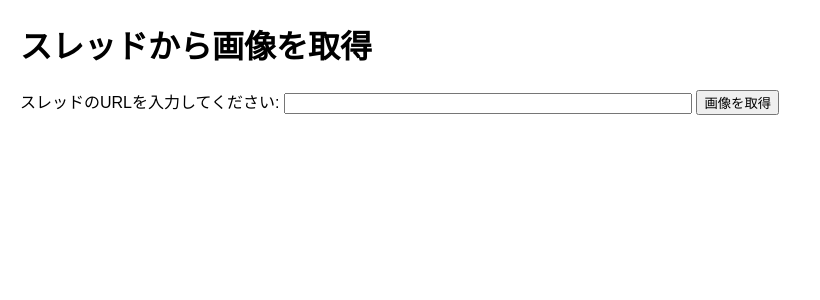
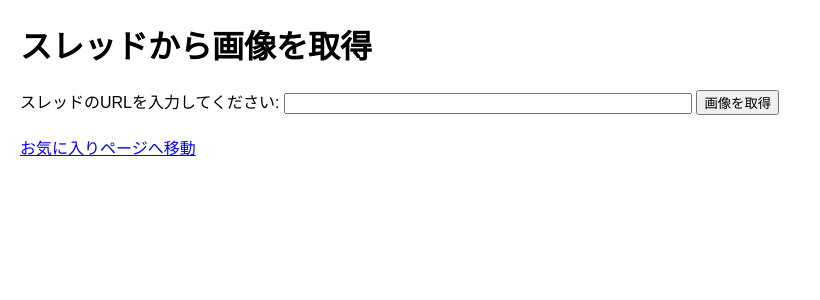
Before and after one commit to channkenn/animan_image, a Flask app: page / in a window 1280 px wide. Shown: the top 300 px of the page, without its empty margins (0-820 px from the left). Run offline with Flask 3, Linux system fonts and the light colour scheme.

Commit message:
Codespacesでの変更内容

```diff
--- a/app.py
+++ b/app.py
@@ -1,5 +1,5 @@
 import os
-from flask import Flask, request, render_template
+from flask import Flask, request, render_template, render_template_string
 from utils.scraper import fetch_images_and_title
 
 app = Flask(__name__)
@@ -44,18 +44,64 @@ def favorites():
             .row { display: table-row; }
             .cell { display: table-cell; padding: 10px; vertical-align: top; border-bottom: 1px solid #ddd; }
             img { max-width: 200px; height: auto; }
+            .remove-btn {
+                background-color: red;
+                color: white;
+                border: none;
+                padding: 5px 10px;
+                cursor: pointer;
+                margin-top: 10px;
+            }
+            .remove-btn:hover {
+                background-color: darkred;
+            }
         </style>
     </head>
     <body>
         <h1>お気に入り一覧</h1>
         <div id="favorites-container" class="table-container"></div>
         <script>
-            // 上記の loadFavorites() 関数を呼び出す
+            // お気に入りを読み込む関数
             loadFavorites();
+
+            // ローカルストレージからお気に入りを読み込む
+            function loadFavorites() {
+                const favorites = JSON.parse(localStorage.getItem("favorites")) || [];
+                const container = document.getElementById("favorites-container");
+                container.innerHTML = "";  // 既存のリストをクリア
+                favorites.forEach(fav => {
+                    const row = document.createElement("div");
+                    row.classList.add("row");
+                    row.innerHTML = `
+                        <div class="cell">
+                            <img src="${fav.img}" alt="お気に入り画像">
+                        </div>
+                        <div class="cell">
+                            <span>${fav.url}</span>
+                            <button class="copy-btn" onclick="copyToClipboard('${fav.url}')">コピー</button>
+                            <button class="remove-btn" onclick="removeFavorite('${fav.img}')">削除</button>
+                        </div>`;
+                    container.appendChild(row);
+                });
+            }
+
+            // お気に入りを削除する
+            function removeFavorite(imgSrc) {
+                let favorites = JSON.parse(localStorage.getItem("favorites")) || [];
+                favorites = favorites.filter(fav => fav.img !== imgSrc);
+                localStorage.setItem("favorites", JSON.stringify(favorites));
+                loadFavorites();  // 削除後にリストを更新
+            }
         </script>
+        <!-- お気に入りページのHTML内 -->
+        <script src="/static/js/script.js"></script> <!-- ここで script.js を読み込み -->
+
     </body>
     </html>
     """)
+
+
 if __name__ == "__main__":
     port = int(os.environ.get("PORT", 5000))
-    app.run(host="0.0.0.0", port=port)
+    #app.run(host="0.0.0.0", port=port)
+    app.run(debug=True, host="0.0.0.0", port=5000)
--- a/static/js/script.js
+++ b/static/js/script.js
@@ -1,4 +1,4 @@
-<script>
+// 正しいJavaScriptコード
 function addToFavorites(imgSrc, threadUrl) {
     const favorites = JSON.parse(localStorage.getItem("favorites")) || [];
     favorites.push({ img: imgSrc, url: threadUrl });
@@ -30,4 +30,11 @@
     localStorage.setItem("favorites", JSON.stringify(favorites));
     location.reload(); // ページをリロードして更新
 }
-</script>
+// コピー機能
+function copyToClipboard(text) {
+    navigator.clipboard.writeText(text).then(() => {
+        alert("URLをコピーしました: " + text);
+    }).catch(err => {
+        alert("コピーに失敗しました: " + err);
+    });
+}
--- a/static/styles.css
+++ b/static/styles.css
@@ -37,3 +37,25 @@ button.copy-btn {
         flex-direction: column; /* 画面が狭いときは縦並びにする */
     }
 }
+a {
+    font-size: 16px;
+    color: blue;
+    text-decoration: underline;
+    margin-bottom: 20px;
+    display: inline-block;
+}
+a:hover {
+    color: darkblue;
+}
+.remove-btn {
+    background-color: red;
+    color: white;
+    border: none;
+    padding: 5px 10px;
+    cursor: pointer;
+    margin-top: 10px;
+}
+
+.remove-btn:hover {
+    background-color: darkred;
+}
--- a/templates/index.html
+++ b/templates/index.html
@@ -3,7 +3,7 @@
 <head>
     <meta charset="UTF-8">
     <meta name="viewport" content="width=device-width, initial-scale=1.0">
-    <title>画像一覧</title>
+    <title>あにまん掲示板storageなしコピー</title>
     <link rel="stylesheet" href="{{ url_for('static', filename='styles.css') }}">
     <script>
         function copyToClipboard(text) {
@@ -27,6 +27,8 @@
         <input type="text" id="url" name="url" style="width: 400px;" required>
         <button type="submit">画像を取得</button>
     </form>
+    <!-- お気に入りページへのリンク -->
+    <a href="/favorites" style="display: inline-block; margin-bottom: 20px; color: blue; text-decoration: underline;">お気に入りページへ移動</a>
 
     {% if thread_url %}
         <div>
@@ -47,8 +49,8 @@
                     <div class="cell">
                         <span>{{ src }}</span>
                         <button class="copy-btn" onclick="copyToClipboard('{{ src }}')">コピー</button>
-                        <button class="favorite-btn" onclick="addToFavorites('{{ src }}', '{{ thread_url }}')">お気に入りに追加</button>
-
+                        <!button class="favorite-btn" onclick="addToFavorites('{{ src }}', '{{ thread_url }}')">お気に入りに追加</button>
+                        <button onclick="addToFavorites('{{ src }}', '{{ src }}')">お気に入り</button>
                     </div>
                 </div>
             {% endfor %}
```
Lines whose indentation alone changed are shown as unchanged.
